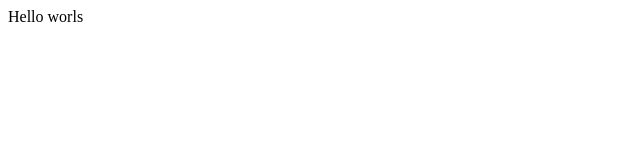
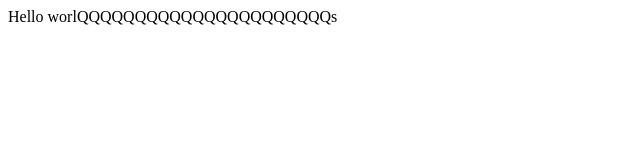
Before and after one commit to zzk72iii/zzk72iii.github.io, a plain HTML site: page index.html in a window 1280 px wide. Shown: the whole page, without its empty margins (0-640 px from the left). Drawn offline with Linux system fonts and the light colour scheme.

Commit message:
Update index.html

```diff
--- a/index.html
+++ b/index.html
@@ -5,6 +5,6 @@
 </head>
 <body>
 
-Hello worls
+Hello worlQQQQQQQQQQQQQQQQQQQQQQs
 </body>
 </html>
```
